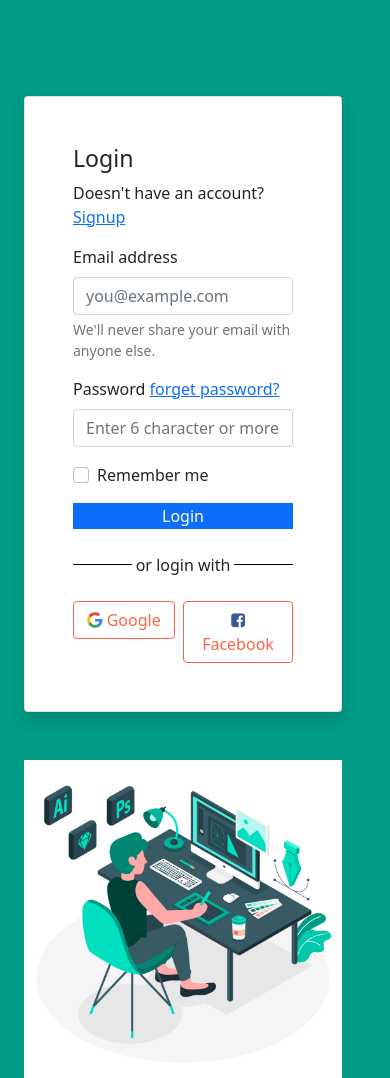
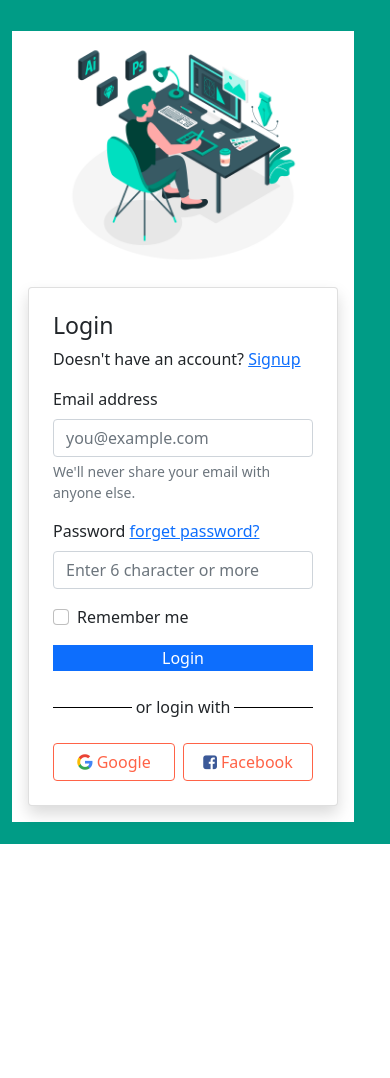
Before and after one commit to keyur1322/urvish-final-project, a PHP site: page /login.html in a window 390 px wide. After the commit the page ends 844 px from the top, so only its background shows below. Run offline with PHP 8.4, Linux system fonts and the light colour scheme; some libraries are stand-ins or nearby versions.

Commit message:
Keyur - give final changes in login design

```diff
--- a/views/login/login.html
+++ b/views/login/login.html
@@ -13,8 +13,8 @@
 <body>
   <div class="main-div row d-flex justify-content-center container-fluid">
     <!-- <div class="row box"> -->
-      <div class="col-md-4 d-flex justify-content-center flex-column">
-       <div class="card shadow p-5 mb-5 bg-body rounded">
+      <div class="main-child-1 col-xl-4 d-flex justify-content-center align-items-center flex-column pe-3 ps-3">
+       <div class="login-card card shadow p-5 bg-body rounded w-100 mt-3 mb-3">
         <h3>Login</h3>
         <p>Doesn't have an account?  <a href="#">Signup</a></p>
         <form>
@@ -48,8 +48,8 @@
         </div>
       </div>
       </div>
-      <div class="col-md-6 d-flex justify-content-center flex-column">
-      <img src="login.jpg" class="img-fluid" alt="not found">
+      <div class="main-child-2 col-xl-4 d-flex justify-content-center align-items-center flex-column ps-0 pe-0">
+      <img src="login.jpg" class="img-fluid login-img" alt="not found">
       </div>
     <!-- </div> -->
   </div>
--- a/views/login/style.css
+++ b/views/login/style.css
@@ -3,12 +3,11 @@ body{
   }
 
   .main-div{
-      margin-top: 6rem !important;
-    }
-  /*
-  .col-md-4{
-    height: fit-content;
-  } */
+    margin-top: 8%;
+  }
+  .main-child-1, .main-child-2{
+    background-color: white;
+  }
 
   .separator {
     display: flex;
@@ -61,10 +60,15 @@ body{
   }
 
 
-  /*
-  @media (max-width:766px) {
-    .box{
-      display: flex;
+
+  @media (max-width:1199px) {
+    .login-card{
+      padding: 1.5rem !important;
+    }
+    .login-img{
+      max-width: 70% !important;
+    }
+    .main-div{
       flex-direction: column-reverse;
     }
-  } */
+  }
```
